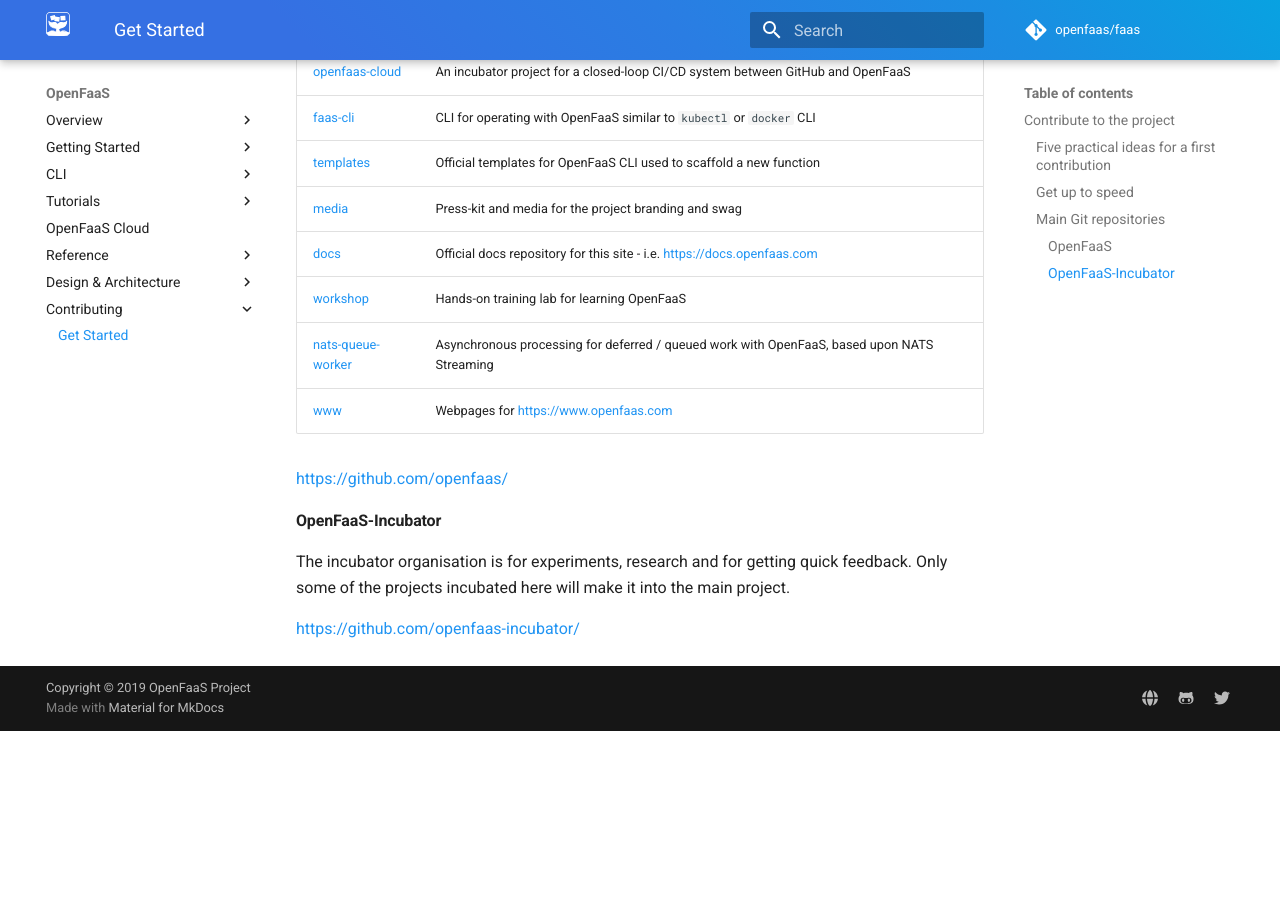
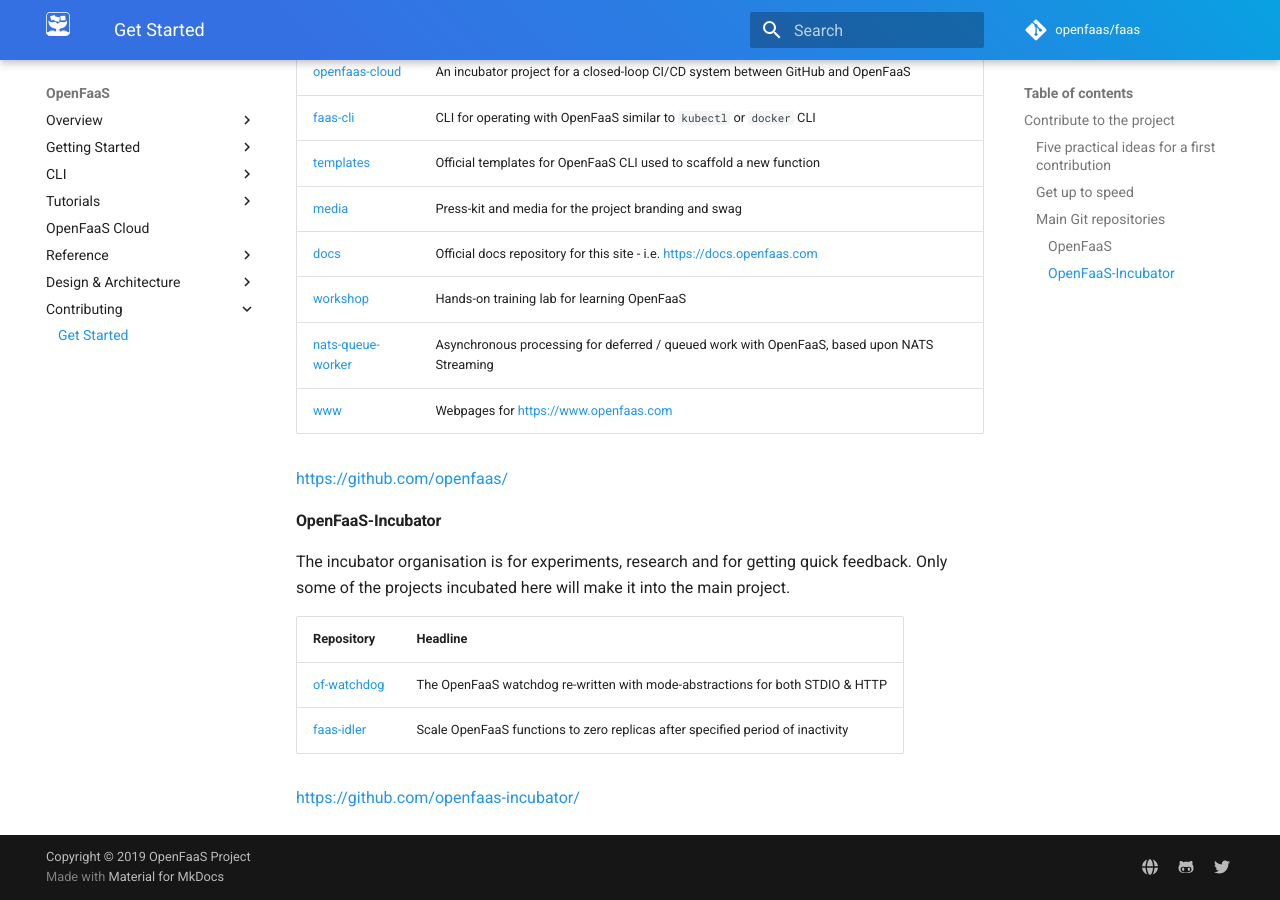
Before and after one commit to openfaas/docs, an MkDocs documentation site: the page built from docs/contributing/get-started.md, in a window 1280 px wide and 900 px high, scrolled down 1654 px. Built offline with MkDocs 1.6.1 and Material for MkDocs 9.7.7, drawn with Linux system fonts in a browser that asks for light colours; comment, search, counter and statistics services are not loaded; before the commit the page ends 2385 px from its top, so only the background shows below that.

Commit message:
Added repos from incubator to Get started page
Added of-watchdog and faas-idler repositories to get started page

Signed-off-by: Bart Smykla <bsmykla@vmware.com>

```diff
--- a/docs/contributing/get-started.md
+++ b/docs/contributing/get-started.md
@@ -62,4 +62,10 @@ https://github.com/openfaas/
 
 The incubator organisation is for experiments, research and for getting quick feedback. Only some of the projects incubated here will make it into the main project.
 
+| Repository        | Headline                         |
+|:------------------|:---------------------------------|
+| [of-watchdog](https://github.com/openfaas-incubator/of-watchdog)              | The OpenFaaS watchdog re-written with mode-abstractions for both STDIO & HTTP |
+| [faas-idler](https://github.com/openfaas-incubator/faas-idler)         | Scale OpenFaaS functions to zero replicas after specified period of inactivity   |
+
+
 https://github.com/openfaas-incubator/
```
